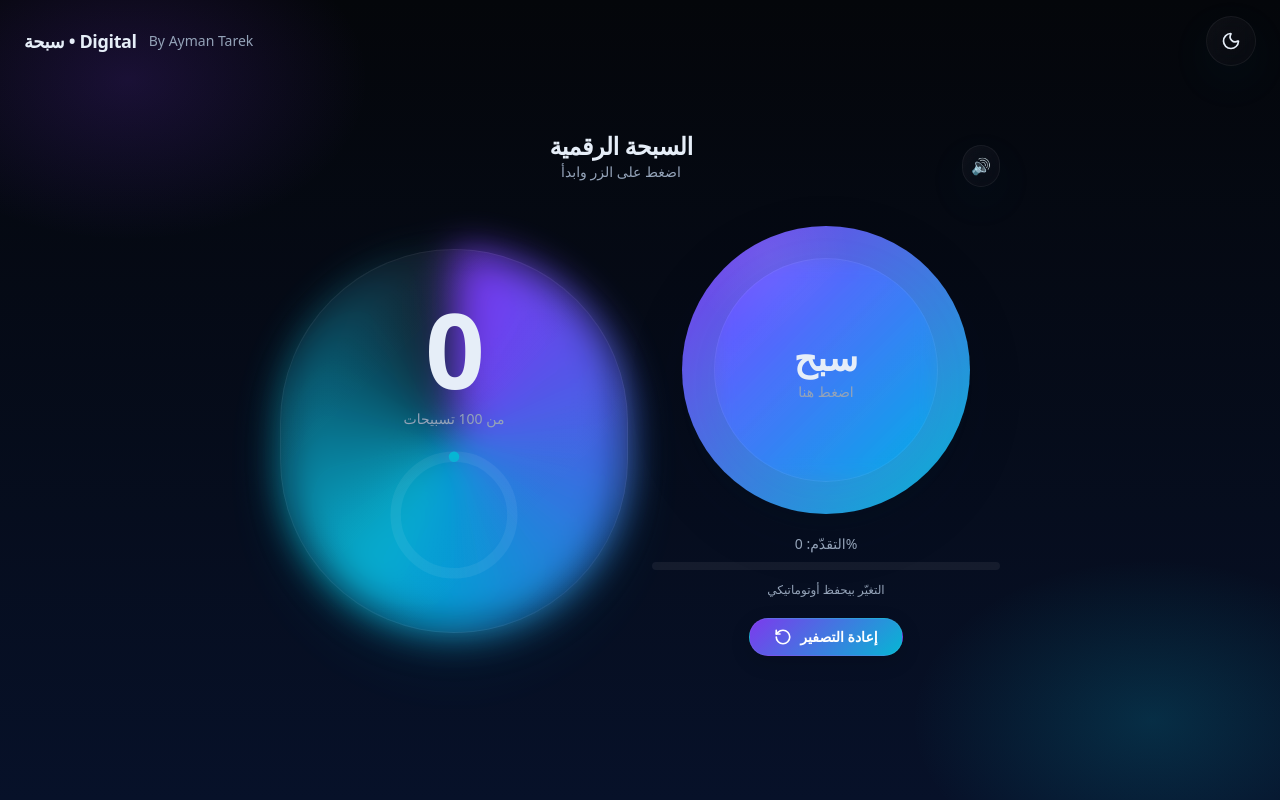
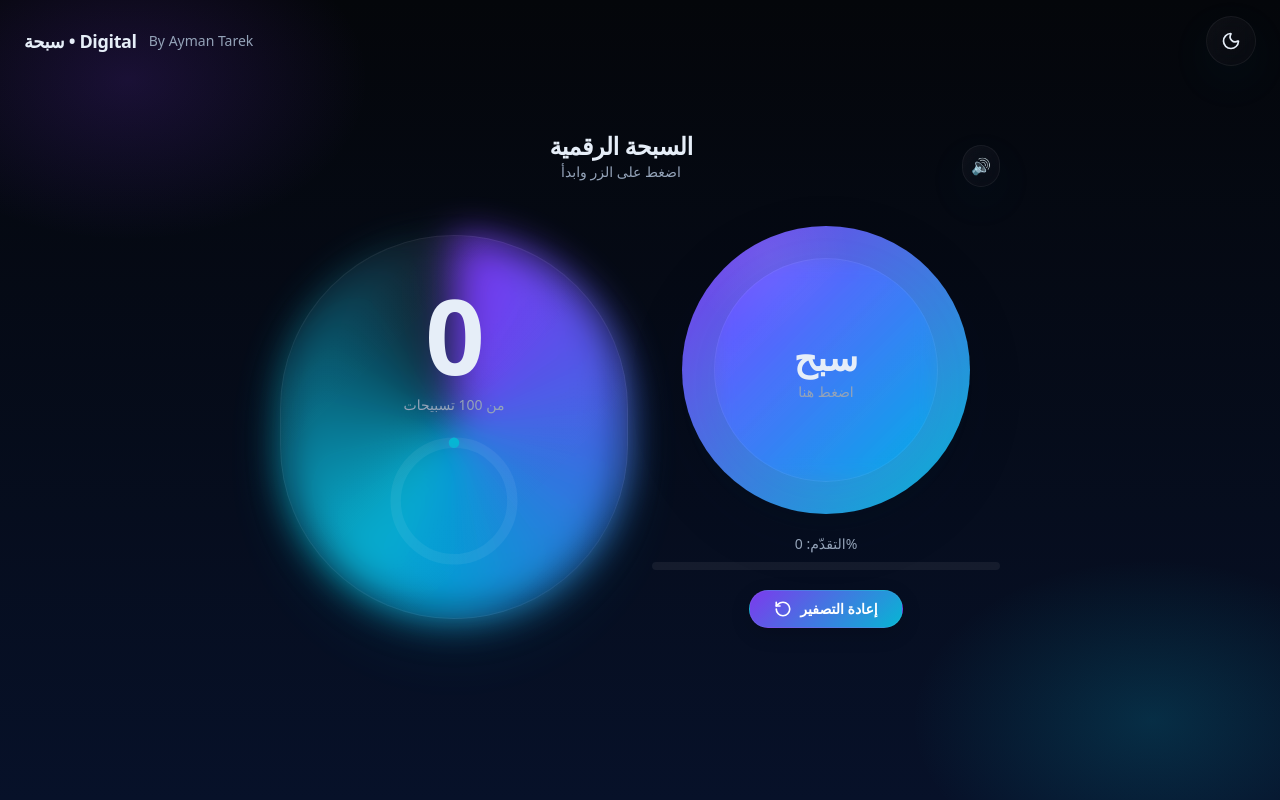
Before and after one commit to aymantarek16/digital-tasbeeh, a React (Vite) app: page / in a window 1280 px wide. Built offline with nearby package versions, Linux system fonts and the light colour scheme.

Commit message:
change favicon

```diff
--- a/src/components/Tasbeeh.jsx
+++ b/src/components/Tasbeeh.jsx
@@ -116,7 +116,7 @@ export default function Tasbeeh() {
       <div className="grid grid-cols-1 md:grid-cols-2 gap-6 items-center ">
         {/* Left: big circular counter */}
         <div className="flex justify-center">
-          <div className="relative w-56 h-56 md:w-96 md:h-96 flex  items-center justify-center">
+          <div className="relative w-50 h-50 md:w-96 md:h-96 flex  items-center justify-center">
             {/* glowing circle background */}
             <div
               style={{
@@ -223,9 +223,6 @@ export default function Tasbeeh() {
                 }}
               />
             </div>
-            <div className="mt-3 text-xs text-[var(--muted)]">
-              التغيّر بيحفظ أوتوماتيكي
-            </div>
 
             {/* 👇 زرار إعادة التصفير */}
             <button
--- a/src/index.css
+++ b/src/index.css
@@ -52,7 +52,7 @@ body{
   color: var(--text);
   -webkit-font-smoothing:antialiased;
   -moz-osx-font-smoothing:grayscale;
-  overflow: hidden;
+  /* overflow: hidden; */
 }
 
 /* Glass utility we will reuse */
```
